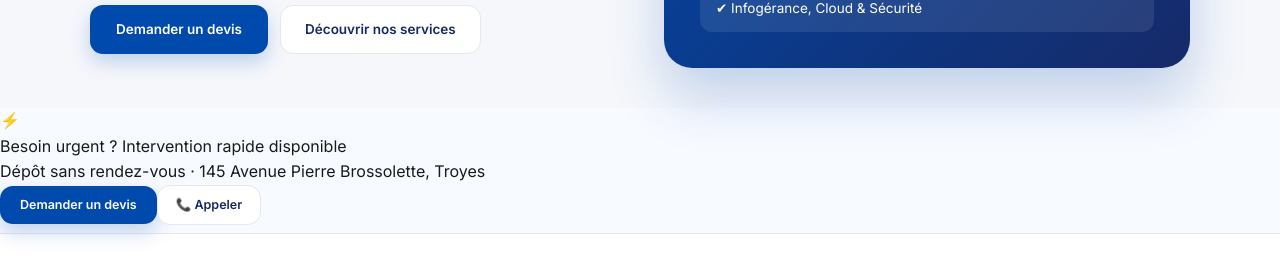
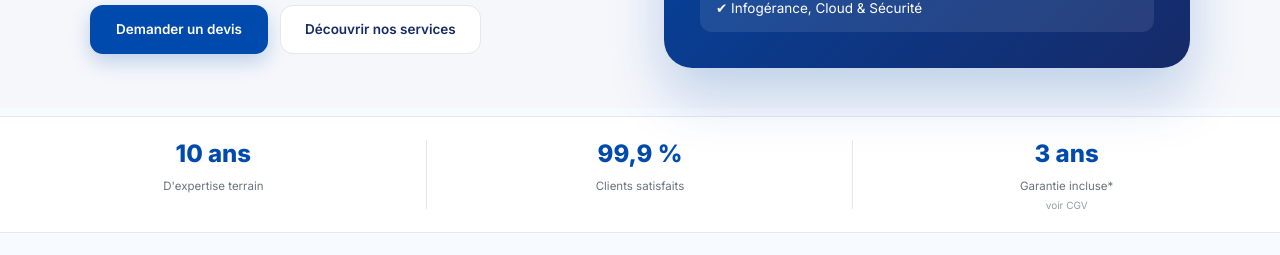
Before and after one commit to ldsinformatik/lds-informatik, a Next.js app: page /accueil in a window 1280 px wide. Shown: the part 450-705 px from the top of the page. Built offline with nearby package versions, Linux system fonts and the light colour scheme; no server answers; the database is empty.

Commit message:
Update page.tsx

```diff
--- a/app/(public)/accueil/page.tsx
+++ b/app/(public)/accueil/page.tsx
@@ -332,21 +332,6 @@ export default function AccueilPage() {
           </div>
         </section>
 
-        {/* URGENCE BAR */}
-        <div className="urgence-bar">
-          <div className="urgence-l">
-            <div className="urgence-icon">⚡</div>
-            <div>
-              <div className="urgence-title">Besoin urgent ? Intervention rapide disponible</div>
-              <div className="urgence-sub">Dépôt sans rendez-vous · 145 Avenue Pierre Brossolette, Troyes</div>
-            </div>
-          </div>
-          <div className="urgence-r">
-            <a href="/contact" className="btn-p" style={{padding:'9px 20px',fontSize:'12.5px'}}>Demander un devis</a>
-            <a href="tel:0745014127" className="btn-s" style={{padding:'9px 18px',fontSize:'12.5px'}}>📞 Appeler</a>
-          </div>
-        </div>
-
         {/* TRUST BAND */}
         <div className="trust-band">
           <div className="trust-item">
```
